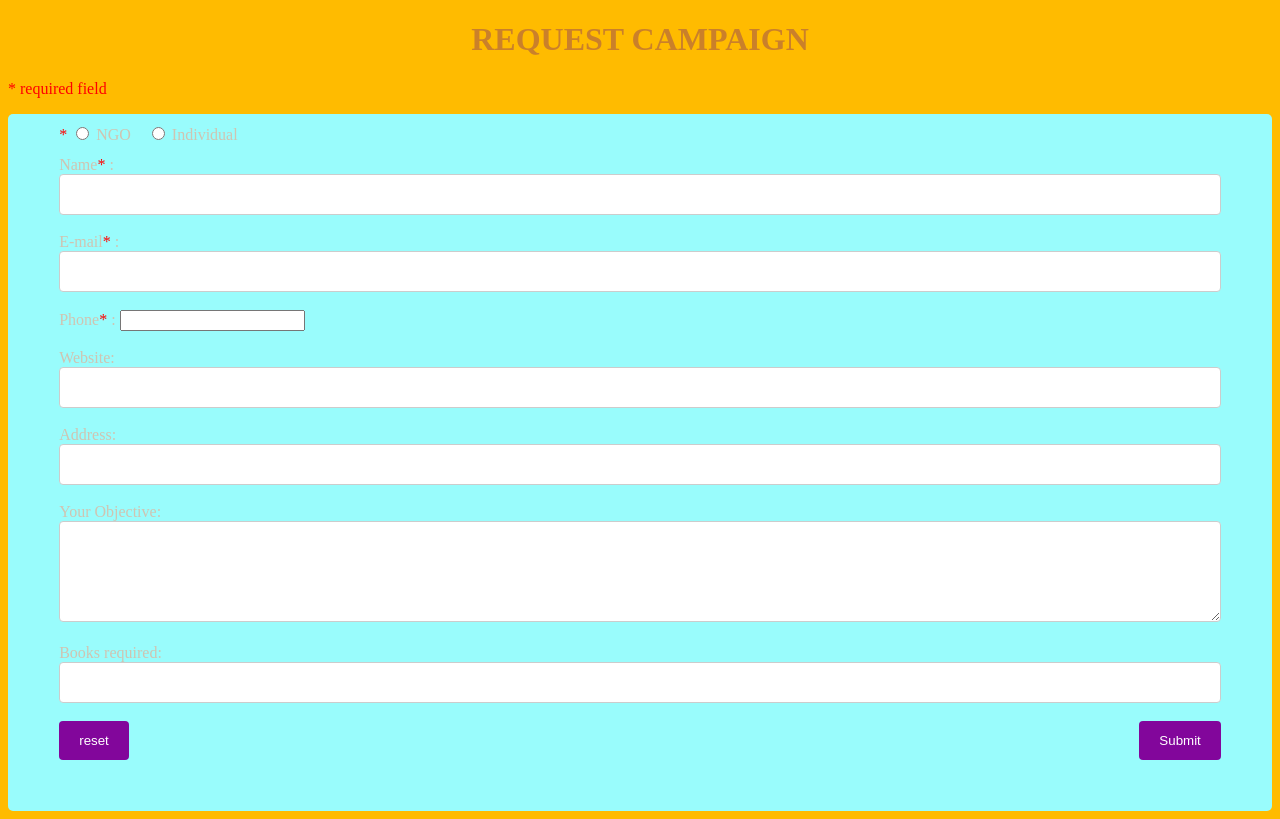
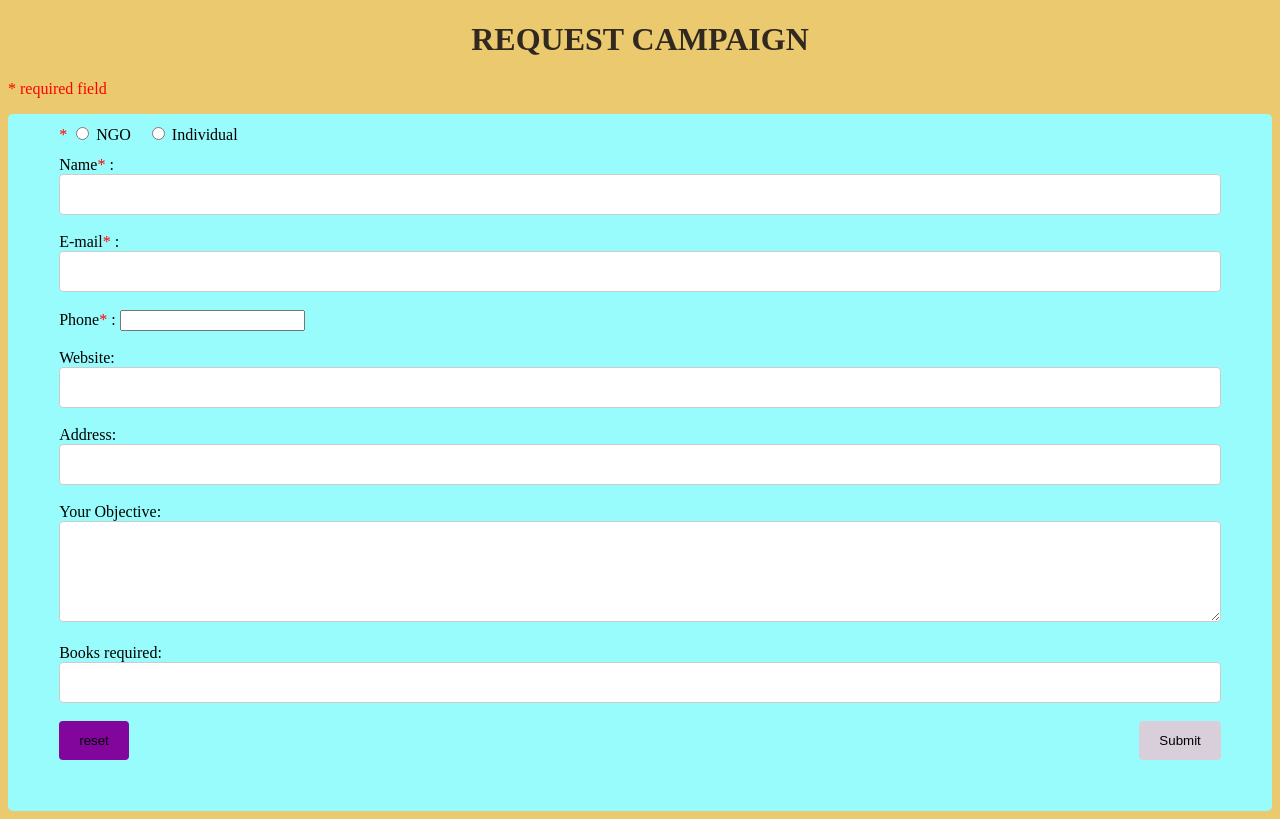
Before and after one commit to omEAGRAWAL/rebooknewheraku, a PHP site: page /request.php in a window 1280 px wide. Run offline with PHP 8.4, Linux system fonts and the light colour scheme.

Commit message:
Add files via upload

```diff
--- a/request.css
+++ b/request.css
@@ -1,13 +1,12 @@
 h1{
     text-align: center;
-    color: #ca802a;
+    color: #31291f;
   }
 
   body{
-    color:#cfc4b2;
-    background-color:#ffbb00;
+    color:#000000;
+    background-color:#ebca6f;
   }
-
 
   /* Style inputs, select elements and textareas */
   input[type=text], select, textarea{
@@ -27,8 +26,8 @@ label {
 
   /* Style the submit button */
   input[type=submit] {
-  background-color: #82069b;
-  color: white;
+    background-color: #d9cfdb;
+    color: rgb(0, 0, 0);
     padding: 12px 20px;
     border: none;
     border-radius: 4px;
@@ -39,7 +38,7 @@ input[type=submit] {
   /* Style the reset button */
   input[type=reset] {
     background-color:#82069b;
-  color: white;
+    color: rgb(0, 0, 0);
     padding: 12px 20px;
     border: none;
     border-radius: 4px;
```
Lines whose indentation alone changed are shown as unchanged.
